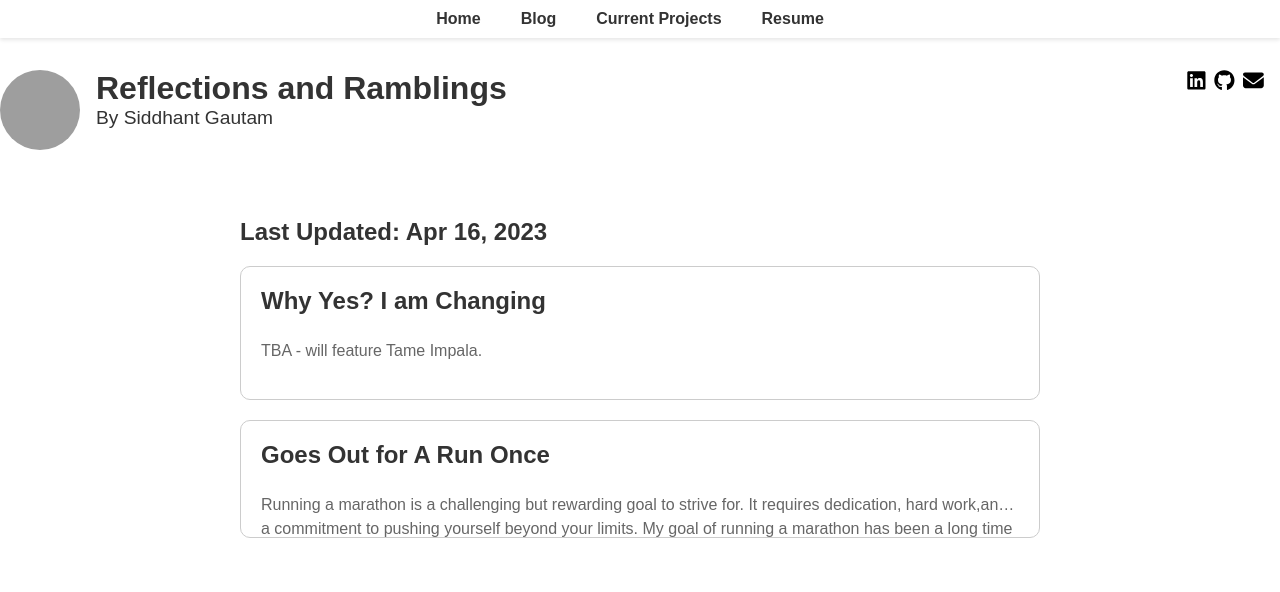
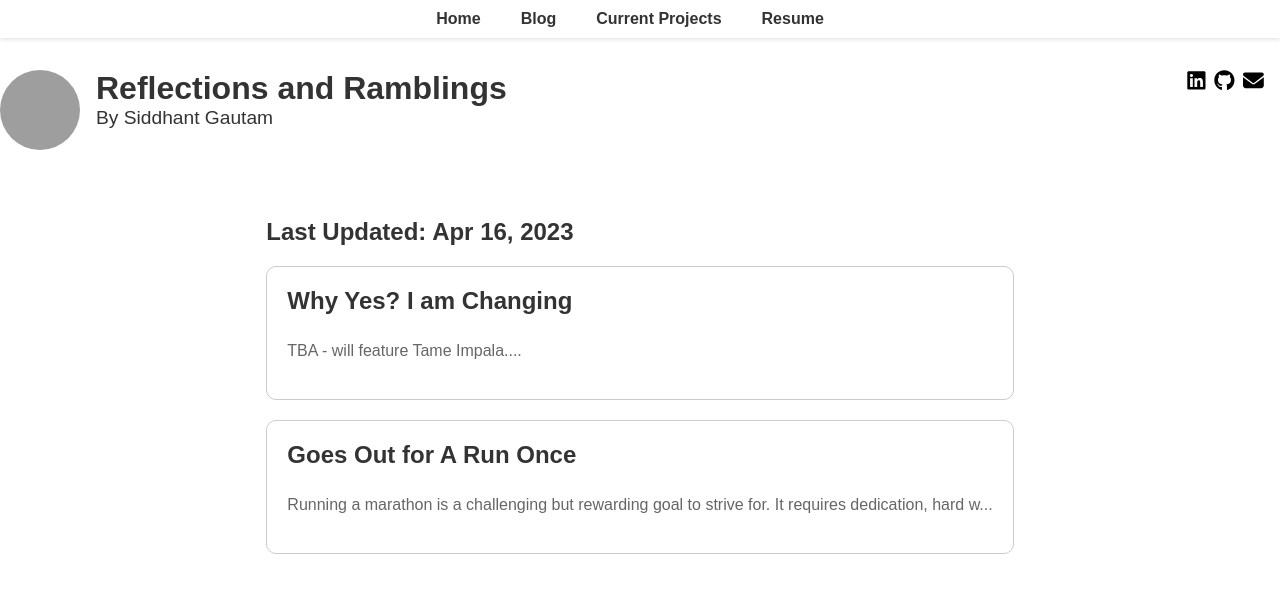
Before and after one commit to siddhant81/siddhant81.github.io, a React (Create React App) app: page /#/blog in a window 1280 px wide. Shown: the top 592 px of the page. Built offline with nearby package versions, Linux system fonts and the light colour scheme; grey boxes are pictures that could not be loaded; a web font is replaced by a local one.

Commit message:
Implement Links for Blog Posts too.

```diff
--- a/src/components/Blog.css
+++ b/src/components/Blog.css
@@ -1,4 +1,34 @@
 .blog-container {
-    max-width: 800px;
-    margin: 0 auto;
-  }
+  max-width: 800px;
+  margin: 0 auto;
+}
+
+.blog-post {
+  margin-bottom: 20px;
+  border: 1px solid #ccc;
+  padding: 20px;
+  border-radius: 10px;
+  cursor: pointer;
+  display: -webkit-box;
+  -webkit-box-orient: vertical;
+  -webkit-line-clamp: 2;
+  overflow: hidden;
+  text-overflow: ellipsis;
+  max-width: 800px;
+}
+
+.blog-post:hover {
+  background-color: #f2f2f2;
+}
+
+.blog-post h3 {
+  margin-top: 0;
+  font-size: 24px;
+  color: #333;
+}
+
+.blog-post p {
+  font-size: 16px;
+  line-height: 1.5;
+  color: #666;
+}
--- a/src/components/Blog.js
+++ b/src/components/Blog.js
@@ -1,50 +1,19 @@
-import React, { useState } from "react";
-import BlogPost from "./BlogPost";
+import React from "react";
+import { Link } from "react-router-dom";
+import posts from "./posts";
 import "./Blog.css";
 
 const Blog = () => {
-  const [expandedPost, setExpandedPost] = useState(null);
-
-  const posts = [
-    {
-      id: 1,
-      title: "Why Yes? I am Changing",
-      content:
-        "TBA - will feature Tame Impala.",
-    },
-    {
-      id: 2,
-      title: "Goes Out for A Run Once",
-      content:
-        "Running a marathon is a challenging but rewarding goal to strive for. It requires dedication, hard work," +
-        "and a commitment to pushing yourself beyond your limits. My goal of running a marathon has been a long time " +
-        "in the making, and I am excited to finally take the leap and make it happen. Training for a marathon involves " +
-        "a lot of preparation, from building up endurance and stamina to perfecting running form and nutrition. But the payoff " +
-        "is immense, with the sense of accomplishment and pride that comes with crossing that finish line. I know it won't " +
-        "be easy, but I am determined to put in the effort and make my marathon goal a reality. Through hard work and " +
-        "perseverance, I believe that anything is possible.",
-    },
-  ];
-
-  const handlePostClick = (postId) => {
-    if (postId === expandedPost) {
-      setExpandedPost(null);
-    } else {
-      setExpandedPost(postId);
-    }
-  };
-
   return (
     <div className="blog-container">
       <h2>Last Updated: Apr 16, 2023</h2>
       {posts.map((post) => (
-        <BlogPost
-          key={post.id}
-          title={post.title}
-          content={post.content}
-          expanded={post.id === expandedPost}
-          onPostClick={handlePostClick}
-        />
+        <div key={post.id} className="blog-post">
+          <Link to={`/blogs/${post.id}`} className="blog-post-text">
+            <h3>{post.title}</h3>
+            <p>{post.content.substring(0, 100)}...</p>
+          </Link>
+        </div>
       ))}
     </div>
   );
--- a/src/components/BlogPost.css
+++ b/src/components/BlogPost.css
@@ -1,33 +1,3 @@
-.blog-post {
-  margin-bottom: 20px;
-  border: 1px solid #ccc;
-  padding: 20px;
-  border-radius: 10px;
-  cursor: pointer;
-  display: -webkit-box;
-  -webkit-box-orient: vertical;
-  -webkit-line-clamp: 2;
-  overflow: hidden;
-  text-overflow: ellipsis;
-  max-width: 800px;
-}
-
-.blog-post:hover {
-  background-color: #f2f2f2;
-}
-
-.blog-post h3 {
-  margin-top: 0;
-  font-size: 24px;
-  color: #333;
-}
-
-.blog-post p {
-  font-size: 16px;
-  line-height: 1.5;
-  color: #666;
-}
-
 .back-button {
   display: inline-block;
   padding: 6px 12px;
@@ -68,3 +38,7 @@
   line-height: 1.6;
   margin-bottom: 20px;
 }
+
+.blog-post-text {
+  text-decoration: none;
+}
--- a/src/components/BlogPost.js
+++ b/src/components/BlogPost.js
@@ -1,33 +1,19 @@
-import React, { useState } from 'react';
-import './BlogPost.css';
+import React from "react";
+import { Link, useParams } from "react-router-dom";
+import posts from "./posts";
+import "./BlogPost.css";
 
-const BlogPost = ({ title, content }) => {
-  const [expanded, setExpanded] = useState(false);
-
-  const handlePostClick = () => {
-    setExpanded(true);
-  };
-
-  const handleBackClick = () => {
-    setExpanded(false);
-  };
-
-  if (expanded) {
-    return (
-      <div className="blog-post-expanded" onClick={handleBackClick}>
-        <h3>{title}</h3>
-        <p>{content}</p>
-        <a href="#" className="back-button" onClick={handleBackClick}>
-          Back to All Posts
-        </a>
-      </div>
-    );
-  }
+const BlogPost = () => {
+  const { postId } = useParams();
+  const post = posts.find((post) => post.id === parseInt(postId));
 
   return (
-    <div className="blog-post" onClick={handlePostClick}>
-      <h3>{title}</h3>
-      <p>{content}</p>
+    <div className="blog-post-expanded">
+      <h3>{post.title}</h3>
+      <p>{post.content}</p>
+      <Link to="/blog" className="back-button">
+        Back to All Posts
+      </Link>
     </div>
   );
 };
--- a/src/components/Main.js
+++ b/src/components/Main.js
@@ -4,6 +4,8 @@ import Home from "./Home";
 import Resume from "./Resume";
 import CurrentProjects from "./CurrentProjects";
 import Blog from "./Blog";
+import BlogPost from "./BlogPost";
+import posts from "./posts";
 import "./Main.css";
 
 const Main = () => {
@@ -45,6 +47,13 @@ const Main = () => {
           <Route exact path="/resume" element={<Resume />} />
           <Route exact path="/current-projects" element={<CurrentProjects />} />
           <Route exact path="/blog" element={<Blog />} />
+          {posts.map((post) => (
+            <Route
+              key={post.id}
+              path={`/blogs/:postId`}
+              element={<BlogPost />}
+            />
+          ))}
         </Routes>
       </main>
     </Router>
--- /dev/null
+++ b/src/components/posts.js
@@ -0,0 +1,21 @@
+const posts = [
+    {
+      id: 1,
+      title: "Why Yes? I am Changing",
+      content: "TBA - will feature Tame Impala.",
+    },
+    {
+      id: 2,
+      title: "Goes Out for A Run Once",
+      content:
+        "Running a marathon is a challenging but rewarding goal to strive for. It requires dedication, hard work," +
+        "and a commitment to pushing yourself beyond your limits. My goal of running a marathon has been a long time " +
+        "in the making, and I am excited to finally take the leap and make it happen. Training for a marathon involves " +
+        "a lot of preparation, from building up endurance and stamina to perfecting running form and nutrition. But the payoff " +
+        "is immense, with the sense of accomplishment and pride that comes with crossing that finish line. I know it won't " +
+        "be easy, but I am determined to put in the effort and make my marathon goal a reality. Through hard work and " +
+        "perseverance, I believe that anything is possible.",
+    },
+  ];
+
+  export default posts;
```
Also changed, not shown: 1 other file (tests, documents, lock files or other folders).
